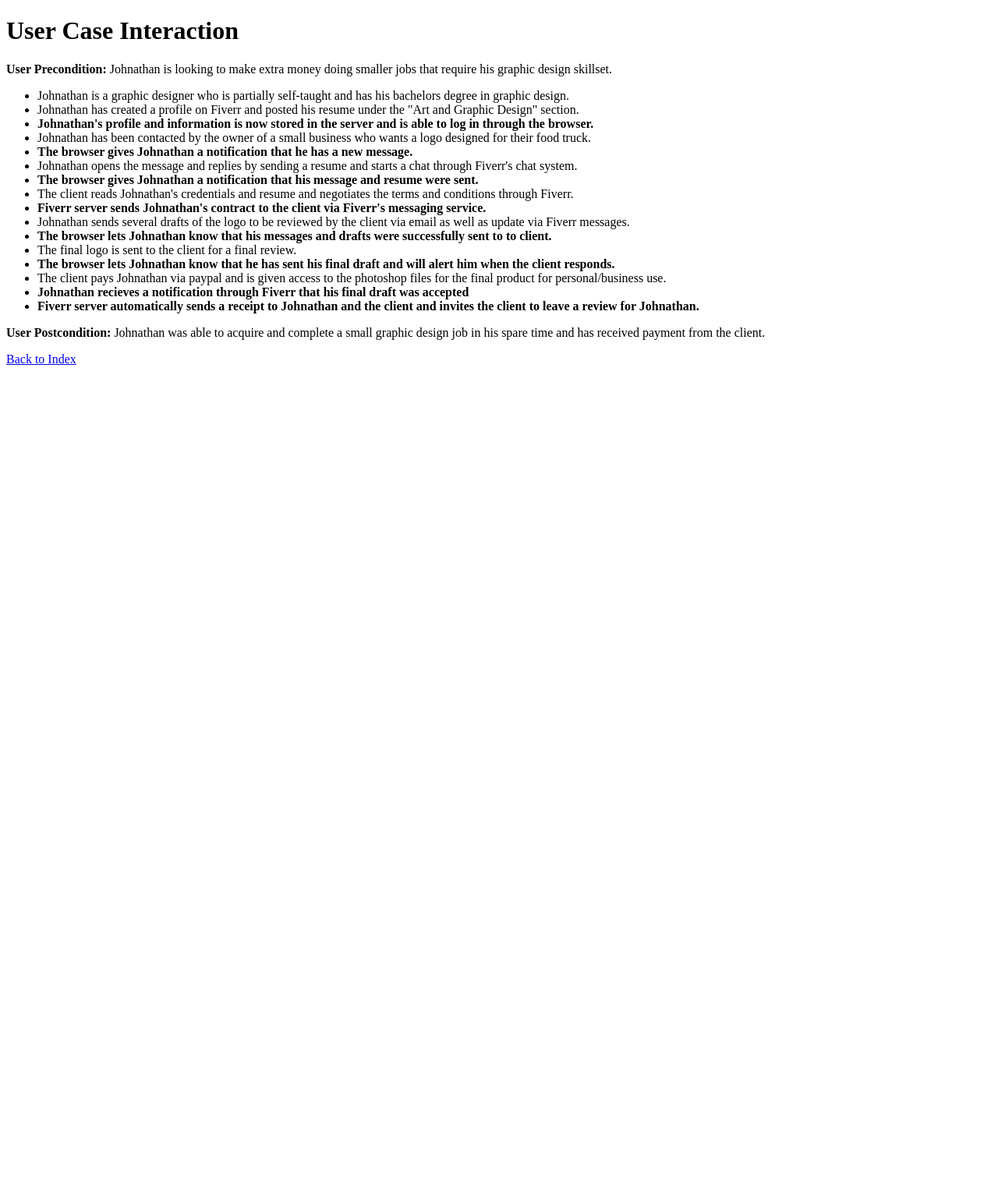
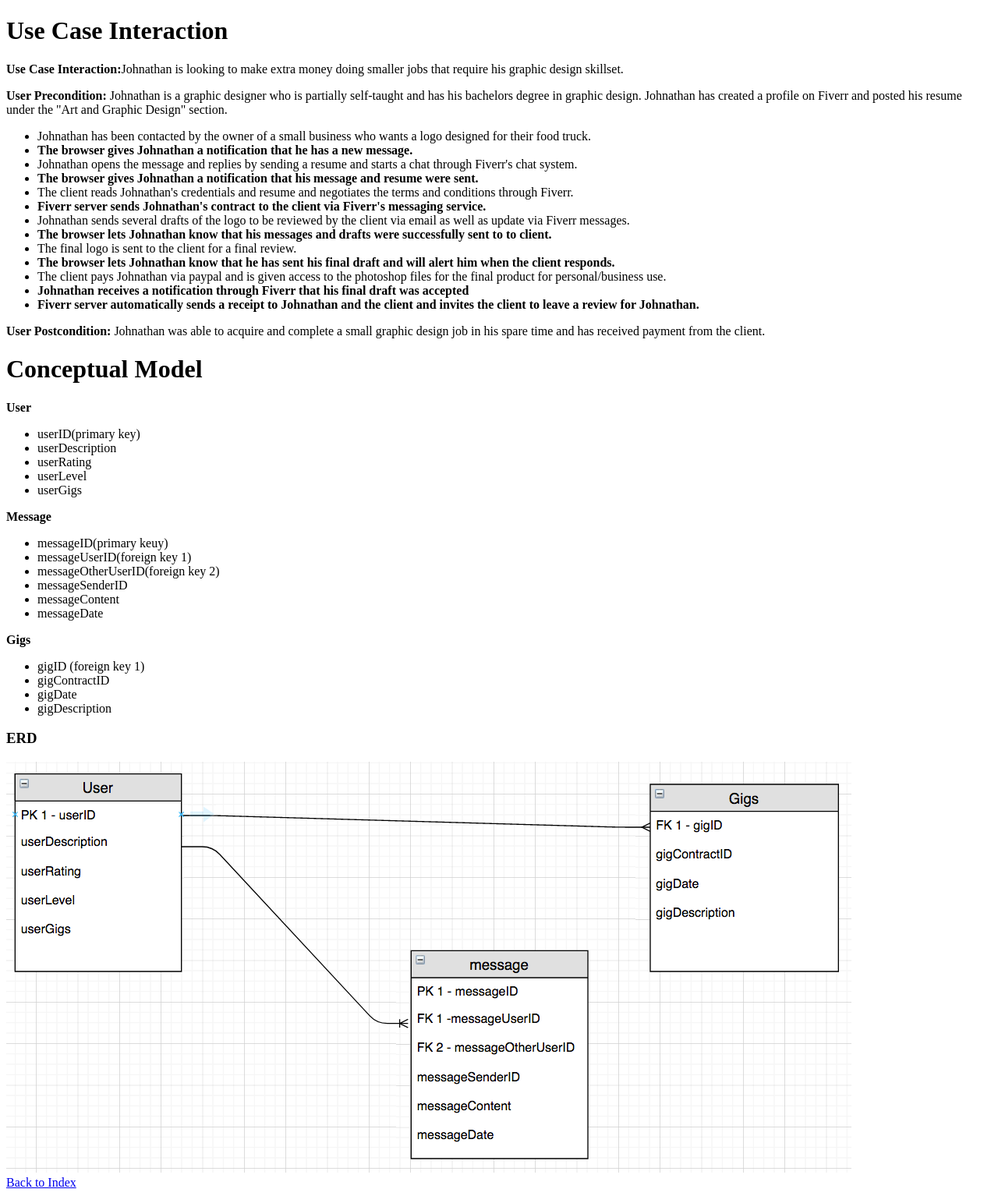
Before and after one commit to TDameron/data-design, a PHP site: page /user-case-interaction.php in a window 1280 px wide. Shown: the whole page at 78% size. Before the commit the page ends 468 px from the top, so only its background shows below. Run offline with PHP 8.4, Linux system fonts and the light colour scheme.

Commit message:
Added the conceptual model and ERD image to user-case-interaction page.

```diff
--- a/epic/persona.php
+++ b/epic/persona.php
@@ -13,6 +13,7 @@
 		<li class="center">Gender: Male</li>
 		<li class="center">Occupation: Graphic designer</li>
 		<li class="center">Technology: Macpro with Cintiq graphics tablet</li>
+		<li class="center">Uses the most recent operating system to allow compatibility with newest photoshop updates.</li>
 	</ul>
 <div>
 	<ul>
--- a/epic/user-case-interaction.php
+++ b/epic/user-case-interaction.php
@@ -4,13 +4,12 @@
 	<meta charset="utf-8">
 	<title>User Case Interaction</title>
 <body>
-<h1>User Case Interaction</h1>
-<p><strong>User Precondition: </strong> Johnathan is looking to make extra money doing smaller jobs that require his graphic design skillset.</p>
+<h1>Use Case Interaction</h1>
+<p><strong>Use Case Interaction:</strong>Johnathan is looking to make extra money doing smaller jobs that require his graphic design skillset.</p>
+<p><strong>User Precondition: </strong> Johnathan is a graphic designer who is partially self-taught and has his bachelors degree in graphic design. Johnathan has created a profile on Fiverr and posted his resume under the "Art and Graphic Design" section.</p>
+<p></p>
 <div>
 <ul>
-	<li>Johnathan is a graphic designer who is partially self-taught and has his bachelors degree in graphic design.</li>
-	<li>Johnathan has created a profile on Fiverr and posted his resume under the "Art and Graphic Design" section.</li>
-	<li><strong>Johnathan's profile and information is now stored in the server and is able to log in through the browser.</strong></li>
 	<li>Johnathan has been contacted by the owner of a small business who wants a logo designed for their food truck.</li>
 	<li><strong>The browser gives Johnathan a notification that he has a new message.</strong></li>
 	<li>Johnathan opens the message and replies by sending a resume and starts a chat through Fiverr's chat system.</li>
@@ -22,10 +21,44 @@
 	<li>The final logo is sent to the client for a final review.</li>
 	<li><strong>The browser lets Johnathan know that he has sent his final draft and will alert him when the client responds.</strong></li>
 	<li>The client pays Johnathan via paypal and is given access to the photoshop files for the final product for personal/business use.</li>
-	<li><strong>Johnathan recieves a notification through Fiverr that his final draft was accepted</strong></li>
+	<li><strong>Johnathan receives a notification through Fiverr that his final draft was accepted</strong></li>
 	<li><strong>Fiverr server automatically sends a receipt to Johnathan and the client and invites the client to leave a review for Johnathan.</strong></li>
-</ul>
+	</ul>
+
+	<p><strong>User Postcondition: </strong> Johnathan was able to acquire and complete a small graphic design job in his spare time and has received payment from the client.</p>
+
+	<h1>Conceptual Model</h1>
+	<p><strong>User</strong></p>
+	<ul>
+		<li>userID(primary key)</li>
+		<li>userDescription</li>
+		<li>userRating</li>
+		<li>userLevel</li>
+		<li>userGigs</li>
+	</ul>
 </div>
-<p><strong>User Postcondition: </strong> Johnathan was able to acquire and complete a small graphic design job in his spare time and has received payment from the client.</p>
+	<p><strong>Message</strong></p>
+	<ul>
+		<li>messageID(primary keuy)</li>
+		<li>messageUserID(foreign key 1)</li>
+		<li>messageOtherUserID(foreign key 2)</li>
+		<li>messageSenderID</li>
+		<li>messageContent</li>
+		<li>messageDate</li>
+	</ul>
+
+	<p><strong>Gigs</strong></p>
+	<ul>
+		<li>gigID (foreign key 1)</li>
+		<li>gigContractID</li>
+		<li>gigDate</li>
+		<li>gigDescription</li>
+	</ul>
+
+<h3>ERD</h3>
+
+<img src="Data%20Design%20ERD%20Final.png" alt="ask about what alt does later"/>
+<div>
 <a href="index.php">Back to Index</a>
+</div>
 </body>
```
Also changed, not shown: epic/Data Design ERD Final.png (added).
